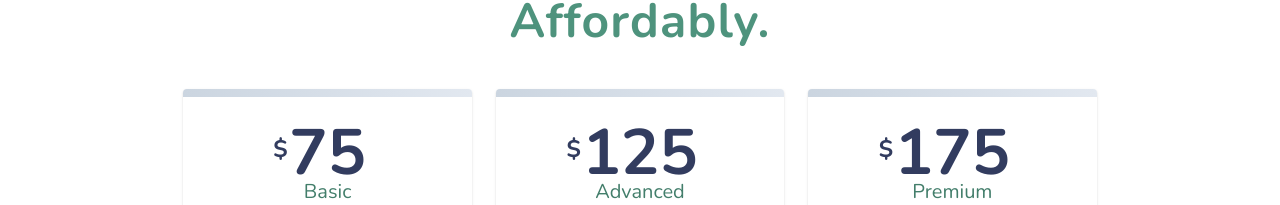
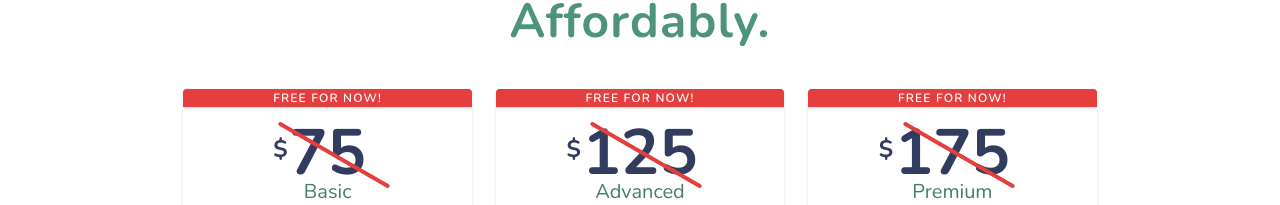
Before and after one commit to ProjectProtege/protege, a Next.js app: page / in a window 1280 px wide. Shown: the part 747-952 px from the top of the page. Built offline with nearby package versions, Linux system fonts and the light colour scheme; no server answers; the database is empty.

Commit message:
free for now text

```diff
--- a/components/form/TierSelectCard.js
+++ b/components/form/TierSelectCard.js
@@ -13,7 +13,7 @@ const TierSelectCard = ({ children, value, className }) => {
 
   return (
     <button
-      className={`${className} overflow-hidden p-6 md:p-8 shadow rounded text-left md:text-center cursor-pointer transform ease-in-out duration-150 bg-white mx-auto mb-4 grid grid-cols-3 md:grid-cols-1 w-full
+      className={`${className} overflow-hidden pt-8 pb-6 px-6 md:p-8 shadow rounded text-left md:text-center cursor-pointer transform ease-in-out duration-150 bg-white mx-auto mb-4 grid grid-cols-3 md:grid-cols-1 gap-2 md:gap-0 w-full
       ${
         route.pathname === '/post-a-job'
           ? 'hover:border-teal-300 hover:scale-107 hover:shadow-md'
@@ -29,12 +29,13 @@ const TierSelectCard = ({ children, value, className }) => {
         }`}
       />
       {route.pathname === '/' ? (
-        <div className='absolute z-10 hidden px-4 py-2 -ml-1 text-sm font-semibold tracking-widest text-white uppercase transform shadow bg-error -rotate-15'>
+        <div className='absolute z-10 w-full py-.5 text-xs font-semibold text-center tracking-widest text-white uppercase transform shadow bg-error-full -rotate-15'>
           Free for now!
         </div>
       ) : (
         ''
       )}
+      <div className='h-1 bg-error-full absolute w-24 md:w-32 rounded-full z-20 top-0 mt-[54px] md:mt-16 transform rotate-[30deg] ml-[8%] md:ml-[30%]' />
       {children}
     </button>
   )
```
